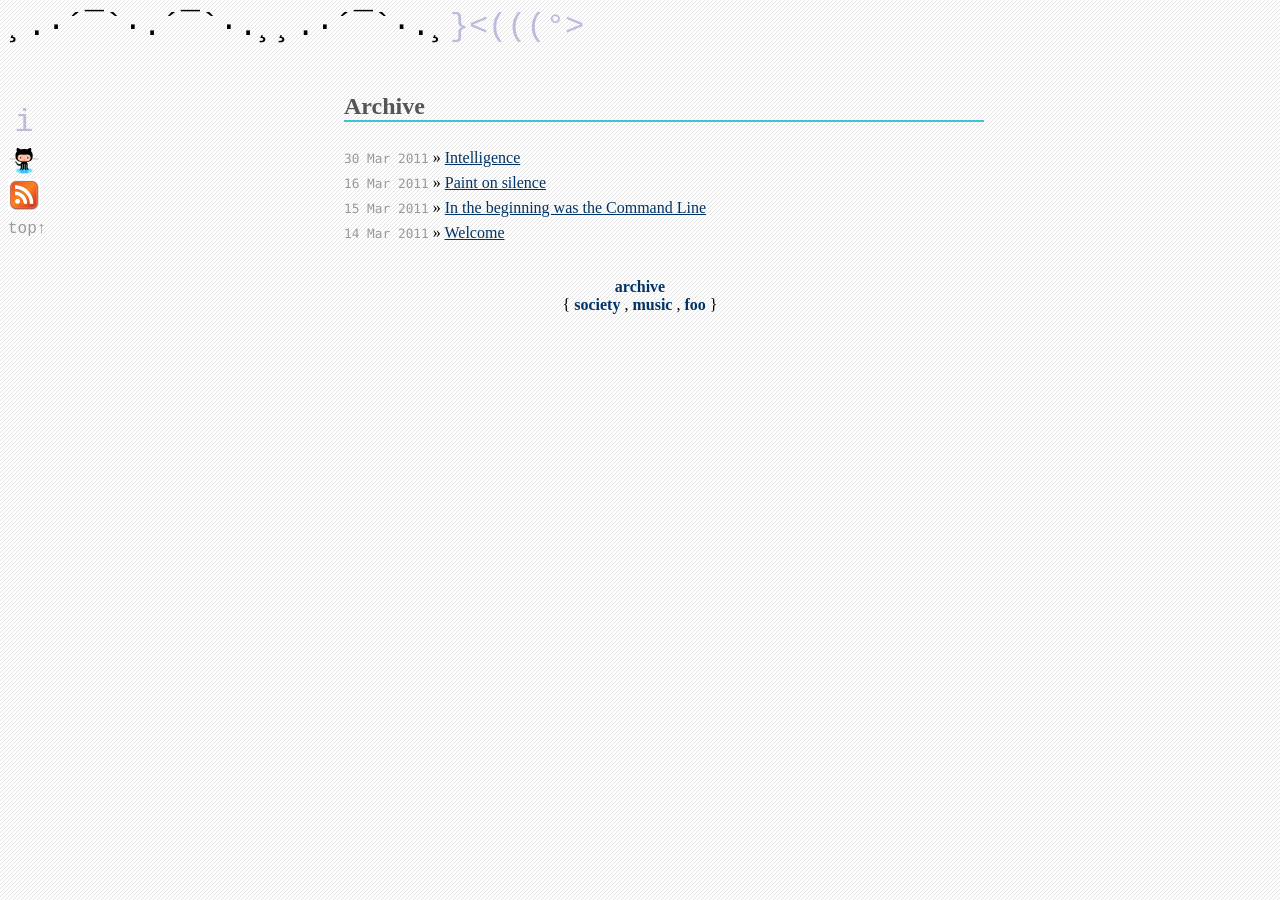
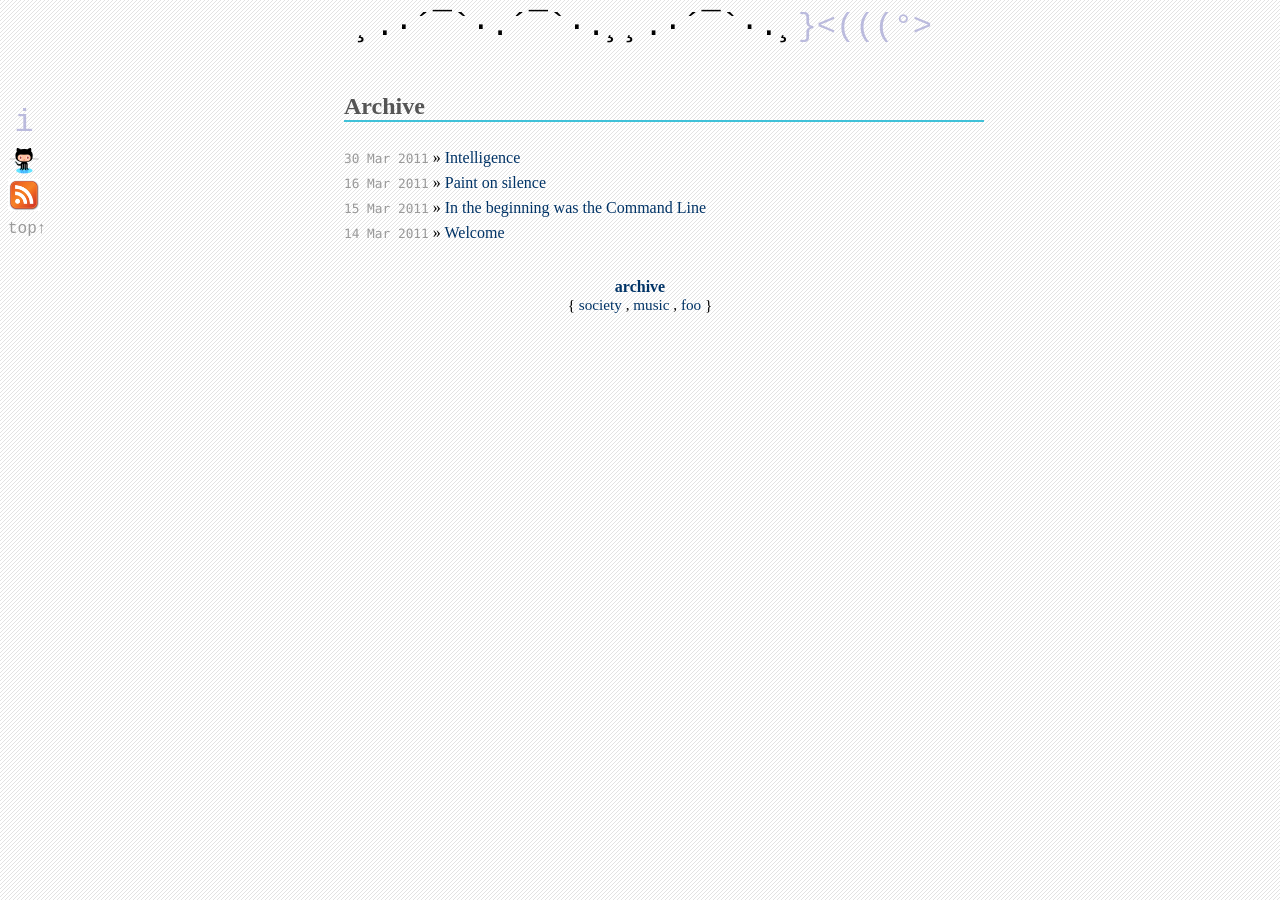
Before and after one commit to c00kiemon5ter/c00kiemon5ter.github.com, a Jekyll site: the page built from index.html, in a window 1280 px wide. Built offline with Jekyll 4.4.1, drawn with Linux system fonts in a browser that asks for light colours; Markdown is read by kramdown in place of the engine named in the settings.

Commit message:
screen.css: center header and categories' styles

```diff
--- a/css/screen.css
+++ b/css/screen.css
@@ -36,11 +36,10 @@
 /* link styles */
 a:link {
     color: #003366;
-    text-decoration: underline;
+    text-decoration: none;
 }
 a:visited {
     color: #ff3399;
-    text-decoration: none;
 }
 a:hover {
     color: #444;
@@ -59,10 +58,9 @@
 
 div.ascii {
     display: block;
-    width: 20em;
     font-family: 'Bitstream Vera Sans Mono', "Courier New", monospace;
     font-size: 2em;
-    text-align: left;
+    white-space: nowrap;
     padding-top: 0.25em;
     padding-left: 0.25em;
 }
@@ -197,6 +195,11 @@
     background-color: #eef;
     padding: 0 .4em;
 }
+#post img {
+    display: block;
+    margin-left: auto;
+    margin-right: auto;
+}
 
 /* code */
 #post code {
@@ -250,10 +253,19 @@
 
 div.footer {
     text-align: center;
-}
-div.footer a {
-    color: #003366;
-    text-decoration: none;
-    font-weight: bold;
     padding-bottom: 1em;
 }
+div.footer div.categories {
+    font-size: 95%;
+}
+div.footer a:link, div.footer a:visited {
+    color: #003366;
+    font-weight: bold;
+    text-decoration: none;
+}
+div.footer div.categories a:link {
+    font-weight: normal;
+}
+div.footer a:hover {
+    color: #444;
+}
```
